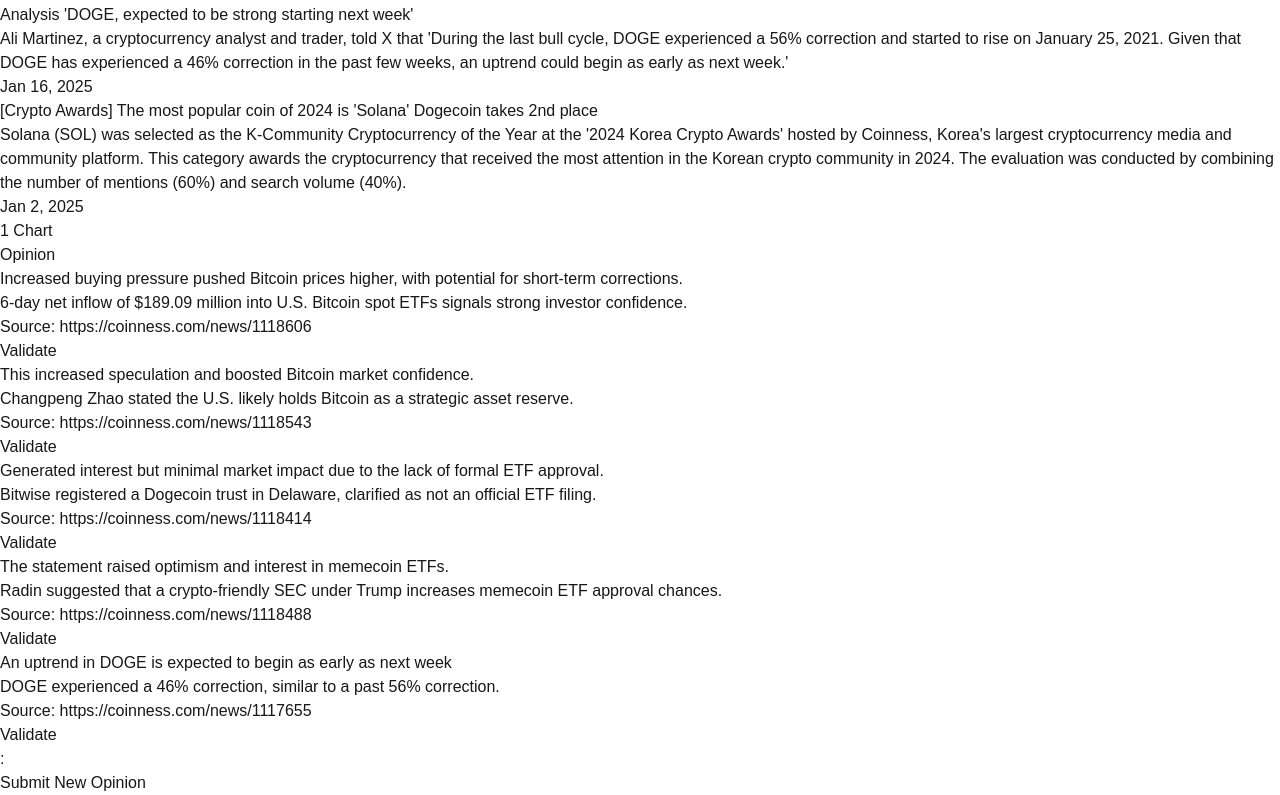
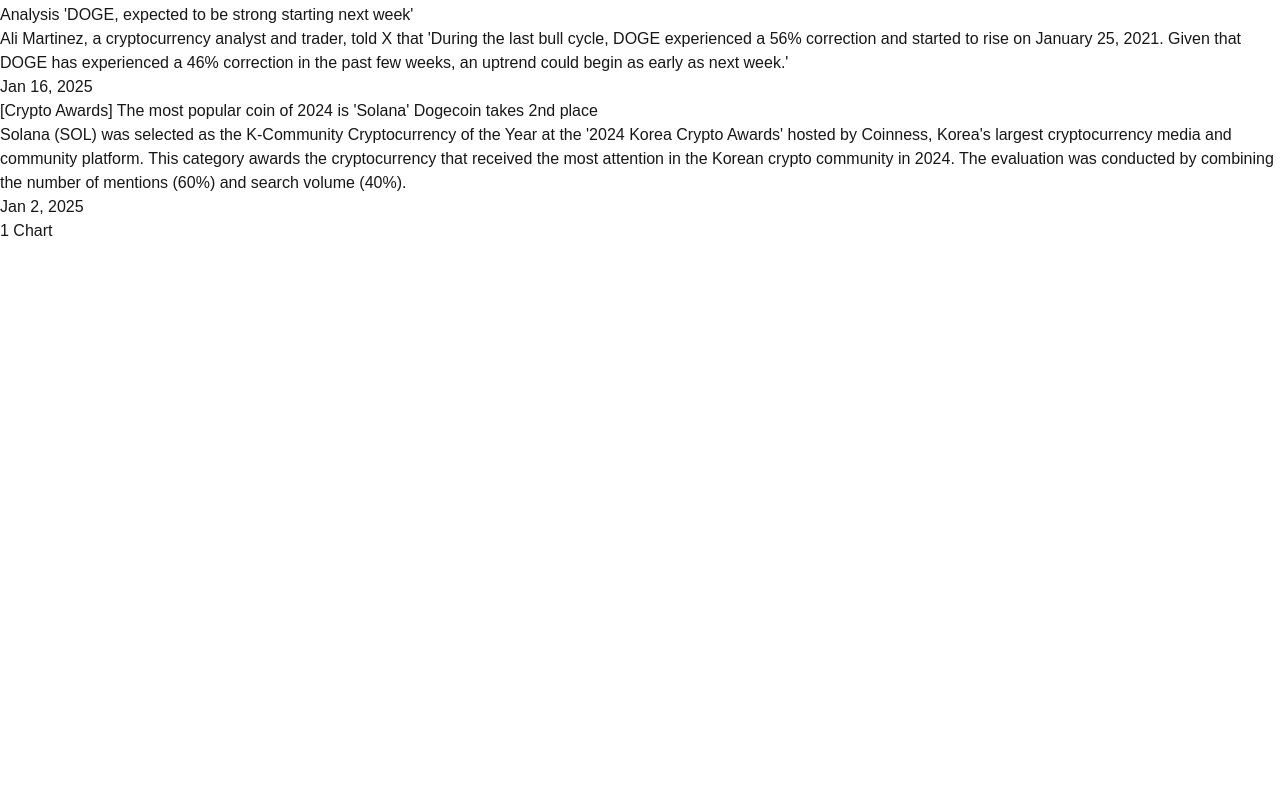
Before and after one commit to junseom/crypto-valley, a Next.js app: page /chart/1 in a window 1280 px wide. Shown: the part 717-1512 px from the top of the page. After the commit the page ends 960 px from the top, so only its background shows below. Built offline with nearby package versions, Linux system fonts and the light colour scheme; what @dynamic-labs/sdk-react-core would draw is missing.

Commit message:
modify chart

```diff
--- a/src/app/chart/[token]/page.tsx
+++ b/src/app/chart/[token]/page.tsx
@@ -1,13 +1,12 @@
 'use client';
 
-import React, { useEffect } from "react";
-import { usePathname, useRouter } from "next/navigation";
+import React, { useEffect, useState } from "react";
+import { usePathname } from "next/navigation";
 import { newsData } from "@/states/mock-news.data";
 import { useOpinions } from "@/states/opinions.state";
 
 const DynamicChartPage = () => {
   const pathname = usePathname();
-  const router = useRouter();
   const symbol = pathname.split("/").pop()?.toUpperCase();
   const opinions = useOpinions();
 
@@ -19,6 +18,9 @@
   };
 
   const tradingViewSymbol = symbolMapping[symbol || "BITCOIN"] || "BINANCE:BTCUSDT";
+
+  const [hoveredPosition, setHoveredPosition] = useState<{ x: number; y: number } | null>(null);
+  const [randomOpinion, setRandomOpinion] = useState<{ cause: string; effect: string; content: string } | null>(null);
 
   useEffect(() => {
     const widgetContainer = document.getElementById("tradingview_widget");
@@ -55,6 +57,36 @@
     };
   }, [tradingViewSymbol]);
 
+  // 랜덤 opinion 설정
+  const handleMouseEnter = (event: React.MouseEvent) => {
+    if (!opinions || opinions.length === 0) return;
+    const { clientX, clientY } = event;
+
+    setHoveredPosition({ x: clientX, y: clientY });
+    setRandomOpinion(opinions[Math.floor(Math.random() * opinions.length)]);
+  };
+
+  const handleMouseLeave = () => {
+    setHoveredPosition(null);
+    setRandomOpinion(null);
+  };
+
+  const getTooltipPosition = (x: number, y: number) => {
+    const chartElement = document.getElementById("tradingview_widget");
+    if (!chartElement) return { x, y };
+
+    const chartRect = chartElement.getBoundingClientRect();
+    const padding = 10; // 툴팁과 커서 간의 간격
+    const tooltipWidth = 200; // 툴팁의 너비 (예시)
+    const tooltipHeight = 120; // 툴팁의 높이 (예시)
+
+    // X, Y 좌표가 차트 영역을 벗어나지 않도록 조정
+    const tooltipX = Math.min(chartRect.width - tooltipWidth - padding, Math.max(padding, x - chartRect.left + padding));
+    const tooltipY = Math.min(chartRect.height - tooltipHeight - padding, Math.max(padding, y - chartRect.top + padding));
+
+    return { x: tooltipX, y: tooltipY };
+  };
+
   return (
     <div className="flex flex-row h-screen bg-black text-white">
       {/* Left: Timeline */}
@@ -72,35 +104,54 @@
       </div>
 
       {/* Center: Chart */}
-      <div className="w-1/2 p-4">
+      <div className="w-3/4 p-4 relative">
         <h1 className="text-2xl font-bold mb-4">{symbol} Chart</h1>
-        <div id="tradingview_widget" className="w-full h-full" />
-      </div>
 
-      {/* Right: Information Panel */}
-      <div className="w-1/4 p-4 bg-gray-900 overflow-auto">
-        <h2 className="text-lg font-bold mb-4">Opinion</h2>
-        <ul className="space-y-4">
-          {(opinions) ? (opinions.map((info, index) => (
-            <li key={index} className="p-4 bg-gray-800 rounded">
-              <h3 className="font-semibold">{info.effect}</h3>
-              <p className="text-sm text-gray-400">{info.cause}</p>
-              <p className="text-sm text-gray-500">Source: {info.link}</p>
-              <button
-                className="mt-2 text-sm text-blue-400 hover:underline"
-                onClick={() => router.push("/information")} // 버튼 클릭 시 /information으로 이동
-              >
-                Validate
-              </button>
-            </li>
-          ))): null}:
-        </ul>
-        <button
-          className="mt-4 w-full p-2 bg-blue-500 rounded text-white hover:bg-blue-600"
-          onClick={() => router.push("/submit")}
-        >
-          Submit New Opinion
-        </button>
+        {/* 차트와 가로 분할 */}
+        <div className="relative h-4/5">
+          {/* 차트 전체 영역 */}
+          <div
+            id="tradingview_widget"
+            className="absolute inset-0 z-0"
+            onMouseEnter={handleMouseEnter} // 차트 영역에 마우스 들어올 때
+            onMouseLeave={handleMouseLeave} // 차트 영역에서 마우스 나갈 때
+          />
+
+          {/* 가로 분할된 영역 */}
+          <div className="absolute inset-0 z-10 grid grid-cols-5">
+            {Array.from({ length: 5 }).map((_, index) => (
+              <div
+                key={index}
+                className="relative border-l border-gray-700 cursor-pointer"
+                onMouseEnter={handleMouseEnter}
+                onMouseLeave={handleMouseLeave}
+              ></div>
+            ))}
+          </div>
+
+          {/* 툴팁 */}
+          {hoveredPosition && randomOpinion && (
+            <div
+              className="absolute bg-gray-800 text-white text-sm p-4 rounded shadow-lg max-w-xl"
+              style={{
+                top: `${getTooltipPosition(hoveredPosition.x, hoveredPosition.y).y}px`,
+                left: `${getTooltipPosition(hoveredPosition.x, hoveredPosition.y).x}px`,
+                transform: "translate(-50%, -10px)",
+                pointerEvents: "none",
+              }}
+            >
+              <p>
+                <strong>Cause:</strong> {randomOpinion.cause}
+              </p>
+              <p>
+                <strong>Effect:</strong> {randomOpinion.effect}
+              </p>
+              <p>
+                <strong>Content:</strong> {randomOpinion.content}
+              </p>
+            </div>
+          )}
+        </div>
       </div>
     </div>
   );
```
